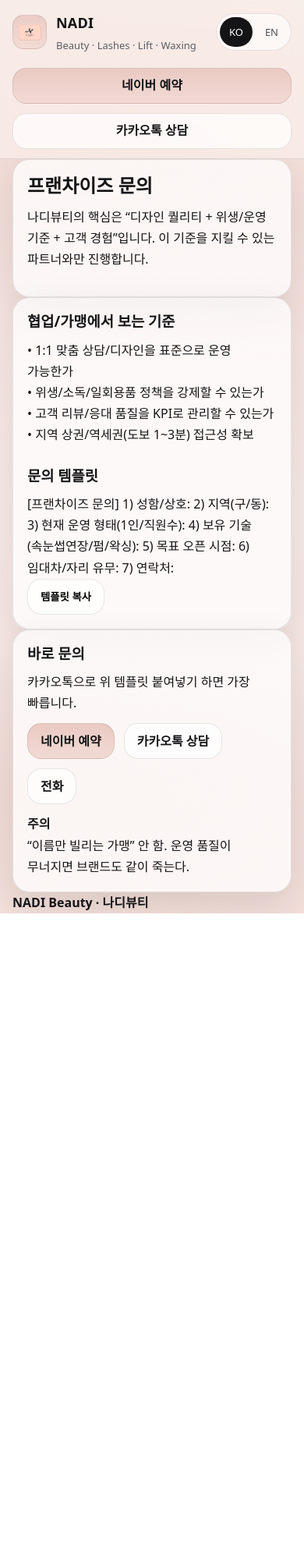
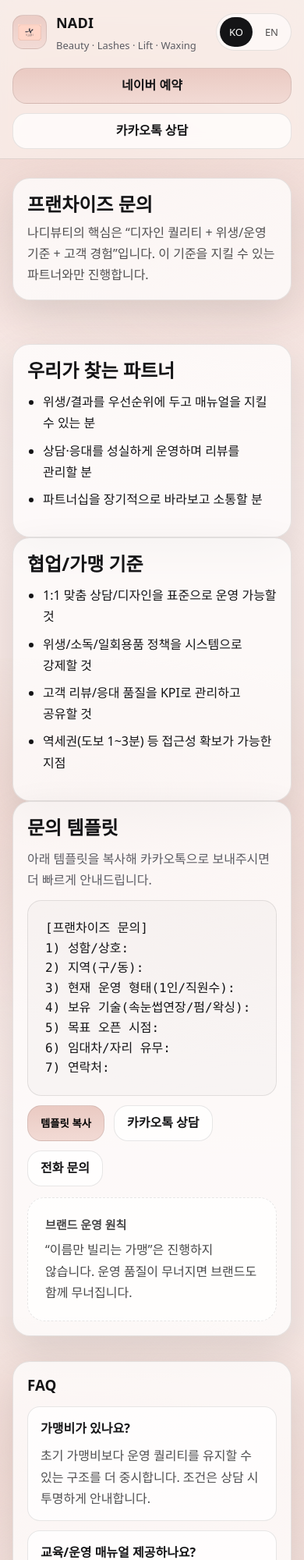
Before and after one commit to kimsungsil1/NADI, a plain HTML site: page franchise.html in a window 390 px wide. Shown: the top 2000 px of the page at 78% size. Before the commit the page ends 1171 px from the top, so only its background shows below. Drawn offline with Linux system fonts and the light colour scheme; a web font is replaced by a local one.

Commit message:
Polish product/franchise pages + add Unsplash thumbnails

```diff
--- a/franchise.html
+++ b/franchise.html
@@ -14,6 +14,7 @@
   <script src="./script.js" defer></script>
 </head>
 <body>
+<a class="skip" href="#main">본문 바로가기</a>
 <header class="site-header">
   <div class="container">
     <div class="navbar">
@@ -39,55 +40,64 @@
 <main id="main">
   <section class="page-hero">
     <div class="container">
-      <div class="card wrap page-hero">
+      <div class="card page-hero">
         <h1>프랜차이즈 문의</h1>
         <p>나디뷰티의 핵심은 “디자인 퀄리티 + 위생/운영 기준 + 고객 경험”입니다. 이 기준을 지킬 수 있는 파트너와만 진행합니다.</p>
       </div>
     </div>
   </section>
 
-  <section>
-    <div class="container">
-      <div class="page-grid">
-        <div class="card about">
-          <h3>협업/가맹에서 보는 기준</h3>
-          <p>
-            • 1:1 맞춤 상담/디자인을 표준으로 운영 가능한가<br/>
-            • 위생/소독/일회용품 정책을 강제할 수 있는가<br/>
-            • 고객 리뷰/응대 품질을 KPI로 관리할 수 있는가<br/>
-            • 지역 상권/역세권(도보 1~3분) 접근성 확보
-          </p>
+  <section class="section">
+    <div class="container stack-lg">
+      <div class="card">
+        <h2>우리가 찾는 파트너</h2>
+        <ul>
+          <li>위생/결과를 우선순위에 두고 매뉴얼을 지킬 수 있는 분</li>
+          <li>상담·응대를 성실하게 운영하며 리뷰를 관리할 분</li>
+          <li>파트너십을 장기적으로 바라보고 소통할 분</li>
+        </ul>
+      </div>
 
-          <div style="height:10px"></div>
-          <h3>문의 템플릿</h3>
-          <div class="codebox" id="frTemplate">[프랜차이즈 문의]
-1) 성함/상호:
-2) 지역(구/동):
-3) 현재 운영 형태(1인/직원수):
-4) 보유 기술(속눈썹연장/펌/왁싱):
-5) 목표 오픈 시점:
-6) 임대차/자리 유무:
-7) 연락처:</div>
-          <button class="btn copybtn" data-copy="#frTemplate">템플릿 복사</button>
+      <div class="card">
+        <h2>협업/가맹 기준</h2>
+        <ul>
+          <li>1:1 맞춤 상담/디자인을 표준으로 운영 가능할 것</li>
+          <li>위생/소독/일회용품 정책을 시스템으로 강제할 것</li>
+          <li>고객 리뷰/응대 품질을 KPI로 관리하고 공유할 것</li>
+          <li>역세권(도보 1~3분) 등 접근성 확보가 가능한 지점</li>
+        </ul>
+      </div>
+
+      <div class="card">
+        <h2>문의 템플릿</h2>
+        <p class="muted" style="margin-bottom:10px;">아래 템플릿을 복사해 카카오톡으로 보내주시면 더 빠르게 안내드립니다.</p>
+        <div class="template-box" id="frTemplate">[프랜차이즈 문의]<br/>1) 성함/상호:<br/>2) 지역(구/동):<br/>3) 현재 운영 형태(1인/직원수):<br/>4) 보유 기술(속눈썹연장/펌/왁싱):<br/>5) 목표 오픈 시점:<br/>6) 임대차/자리 유무:<br/>7) 연락처:</div>
+        <div class="inline" style="margin-top:10px">
+          <button class="btn primary copybtn" data-copy="#frTemplate">템플릿 복사</button>
+          <a class="btn" href="http://pf.kakao.com/_dgTAxj" target="_blank" rel="noopener">카카오톡 상담</a>
+          <a class="btn" href="tel:0507-1328-6049">전화 문의</a>
         </div>
+        <div class="notice" style="margin-top:14px;">
+          <b>브랜드 운영 원칙</b>
+          “이름만 빌리는 가맹”은 진행하지 않습니다. 운영 품질이 무너지면 브랜드도 함께 무너집니다.
+        </div>
+      </div>
 
-        <div class="card about">
-          <h3>바로 문의</h3>
-          <p style="margin-bottom:12px">
-            카카오톡으로 위 템플릿 붙여넣기 하면 가장 빠릅니다.
-          </p>
-          <div class="inline">
-            <a class="btn primary" href="https://m.place.naver.com/place/1745930795/home?entry=pll" target="_blank" rel="noopener">네이버 예약</a>
-            <a class="btn" href="http://pf.kakao.com/_dgTAxj" target="_blank" rel="noopener">카카오톡 상담</a>
-            <a class="btn" href="tel:0507-1328-6049">전화</a>
-          </div>
-
-          <div style="height:12px"></div>
-
-          <div class="notice">
-            <b>주의</b><br/>
-            “이름만 빌리는 가맹” 안 함. 운영 품질이 무너지면 브랜드도 같이 죽는다.
-          </div>
+      <div class="card faq">
+        <h3>FAQ</h3>
+        <div class="faq-list">
+          <details class="faq-item" open>
+            <summary>가맹비가 있나요?</summary>
+            <p>초기 가맹비보다 운영 퀄리티를 유지할 수 있는 구조를 더 중시합니다. 조건은 상담 시 투명하게 안내합니다.</p>
+          </details>
+          <details class="faq-item">
+            <summary>교육/운영 매뉴얼 제공하나요?</summary>
+            <p>위생·서비스·응대 매뉴얼과 정기 교육을 제공합니다. 매뉴얼 준수 여부는 같이 점검합니다.</p>
+          </details>
+          <details class="faq-item">
+            <summary>지역 보호가 있나요?</summary>
+            <p>지정 상권 내 중복 출점을 피하며, 파트너의 성장 가능성을 우선 고려합니다.</p>
+          </details>
         </div>
       </div>
     </div>
--- a/script.js
+++ b/script.js
@@ -100,4 +100,22 @@
       }
     });
   }
+
+  // Generic copy helper (문의 템플릿 등)
+  document.querySelectorAll("[data-copy]").forEach((btn) => {
+    const selector = btn.getAttribute("data-copy");
+    const target = selector ? document.querySelector(selector) : null;
+    if (!target) return;
+
+    btn.addEventListener("click", async () => {
+      try {
+        await navigator.clipboard.writeText(target.innerText.trim());
+        const prev = btn.textContent;
+        btn.textContent = "복사됨";
+        setTimeout(() => (btn.textContent = prev), 1400);
+      } catch (e) {
+        alert("복사가 허용되지 않는 환경입니다. 내용을 길게 눌러 직접 복사해 주세요.\n\n" + target.innerText.trim());
+      }
+    });
+  });
 })();
--- a/styles.css
+++ b/styles.css
@@ -40,6 +40,8 @@ h1, h2, h3, h4, h5, h6{
   margin:0 0 var(--space-2);
 }
 
+.muted{color:var(--muted);}
+
 p{margin:0 0 var(--space-3);}
 ul{margin:0 0 var(--space-3); padding-left:20px;}
 li{margin-bottom:var(--space-1);}
@@ -57,6 +59,13 @@ img{max-width:100%; display:block}
 @media (min-width: 720px){
   .container{padding:0 var(--space-4);}
 }
+
+.stack{display:flex; flex-direction:column; gap:var(--space-4);}
+.stack-lg{gap:var(--space-5);}
+
+.page-hero{margin:var(--space-4) 0;}
+.page-hero h1{margin-bottom:8px;}
+.page-hero p{margin:0; color:rgba(20,20,22,.74);}
 
 .skip{
   position:absolute; left:-9999px; top:auto; width:1px; height:1px; overflow:hidden;
@@ -180,6 +189,16 @@ img{max-width:100%; display:block}
   border:1px solid var(--border);
 }
 .inline{display:flex; gap:var(--space-2); flex-wrap:wrap}
+
+.notice{
+  margin:var(--space-4) 0 0;
+  padding:var(--card-padding);
+  border-radius:var(--radius);
+  border:1px dashed var(--border);
+  background:rgba(255,255,255,.72);
+  color:rgba(20,20,22,.78);
+}
+.notice b{display:block; margin-bottom:6px; font-size:15px;}
 
 /* Hero */
 .hero{padding:26px 0 6px}
@@ -329,6 +348,28 @@ img{max-width:100%; display:block}
   font-size:13px;
 }
 
+.product-list{display:flex; flex-direction:column; gap:var(--space-3);}
+.product-card{display:grid; grid-template-columns:80px 1fr; gap:16px; align-items:center;}
+.product-card .product-info{display:flex; flex-direction:column; gap:8px;}
+.product-card h3{margin:0; font-size:18px;}
+.product-card p{margin:0; color:rgba(20,20,22,.75);}
+.product-thumb{
+  width:80px;
+  height:80px;
+  border-radius:18px;
+  overflow:hidden;
+  background:rgba(20,20,22,.04);
+  border:1px solid var(--border);
+}
+.product-thumb img{width:100%; height:100%; object-fit:cover; display:block;}
+.pill-row{display:flex; gap:8px; flex-wrap:wrap;}
+.pill-row .pill{padding:8px 12px; font-size:12px; border-radius:12px; background:rgba(233,199,191,.25); border:1px solid rgba(20,20,22,.08);}
+
+@media (max-width: 640px){
+  .product-card{grid-template-columns:72px 1fr; gap:12px; align-items:flex-start;}
+  .product-thumb{width:72px; height:72px; border-radius:16px;}
+}
+
 /* Prices */
 .price-grid{
   display:grid;
@@ -350,6 +391,30 @@ img{max-width:100%; display:block}
 .row:last-child{border-bottom:none}
 dt{font-weight:800}
 dd{margin:0; color:rgba(20,20,22,.74); min-width:0}
+
+.page-grid{display:grid; gap:var(--space-4);}
+@media (min-width: 900px){
+  .page-grid{grid-template-columns:1.1fr 1fr;}
+}
+
+.template-box{
+  margin:12px 0;
+  padding:var(--card-padding);
+  border-radius:18px;
+  border:1px solid var(--border);
+  background:rgba(20,20,22,.02);
+  font-family: ui-monospace, SFMono-Regular, Menlo, Monaco, Consolas, "Liberation Mono", "Courier New", monospace;
+  white-space:pre-line;
+  line-height:1.6;
+}
+
+.faq{margin-top:var(--space-5);}
+.faq h3{margin:0 0 var(--space-3);}
+.faq-list{display:flex; flex-direction:column; gap:12px;}
+.faq-item{border:1px solid var(--border); border-radius:16px; background:rgba(255,255,255,.78); padding:14px 16px;}
+.faq-item summary{font-weight:700; cursor:pointer; list-style:none;}
+.faq-item summary::-webkit-details-marker{display:none;}
+.faq-item p{margin:8px 0 0; color:rgba(20,20,22,.75);}
 
 /* Gallery */
 .gallery{
```
Also changed, not shown: products.html (+53 -23 lines).
